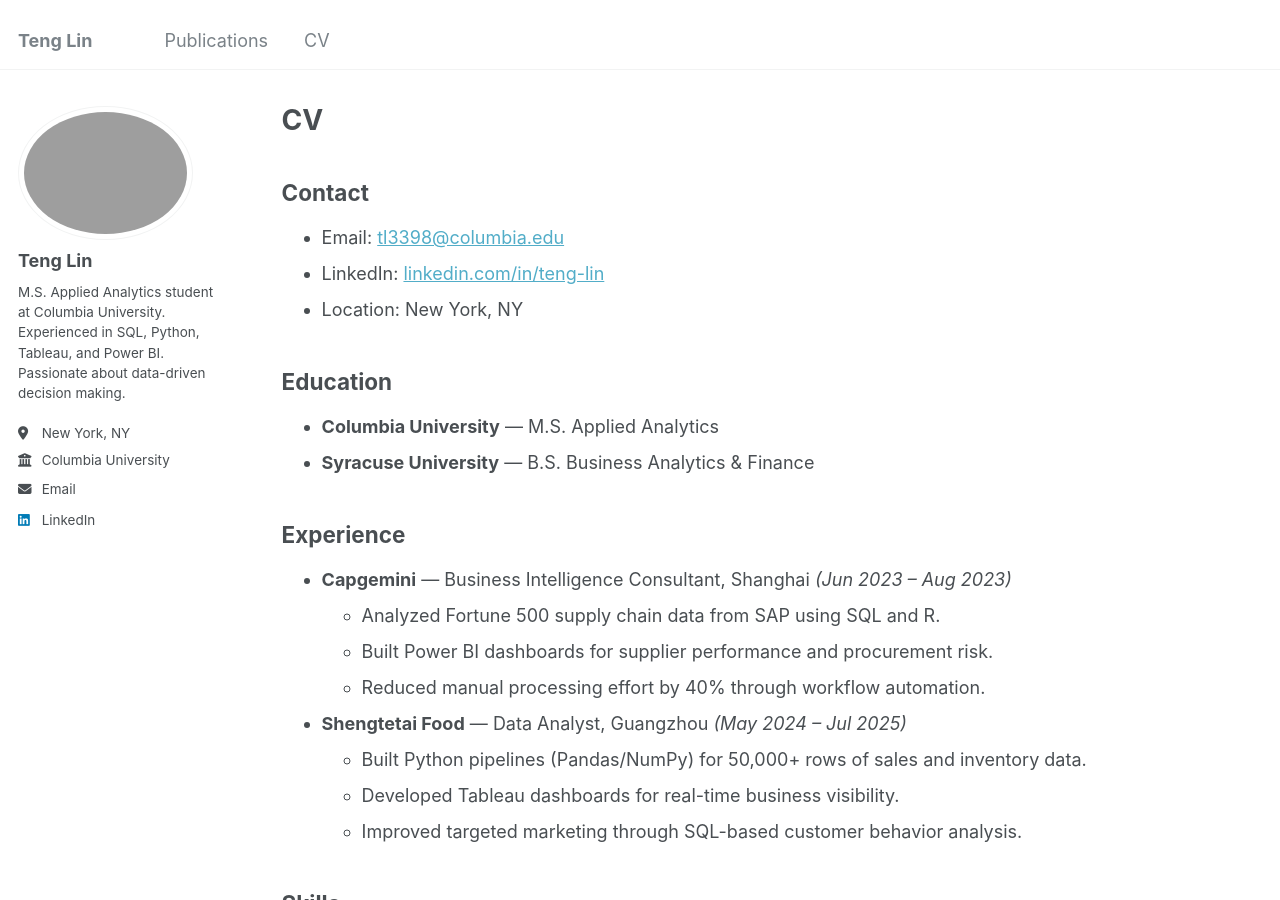
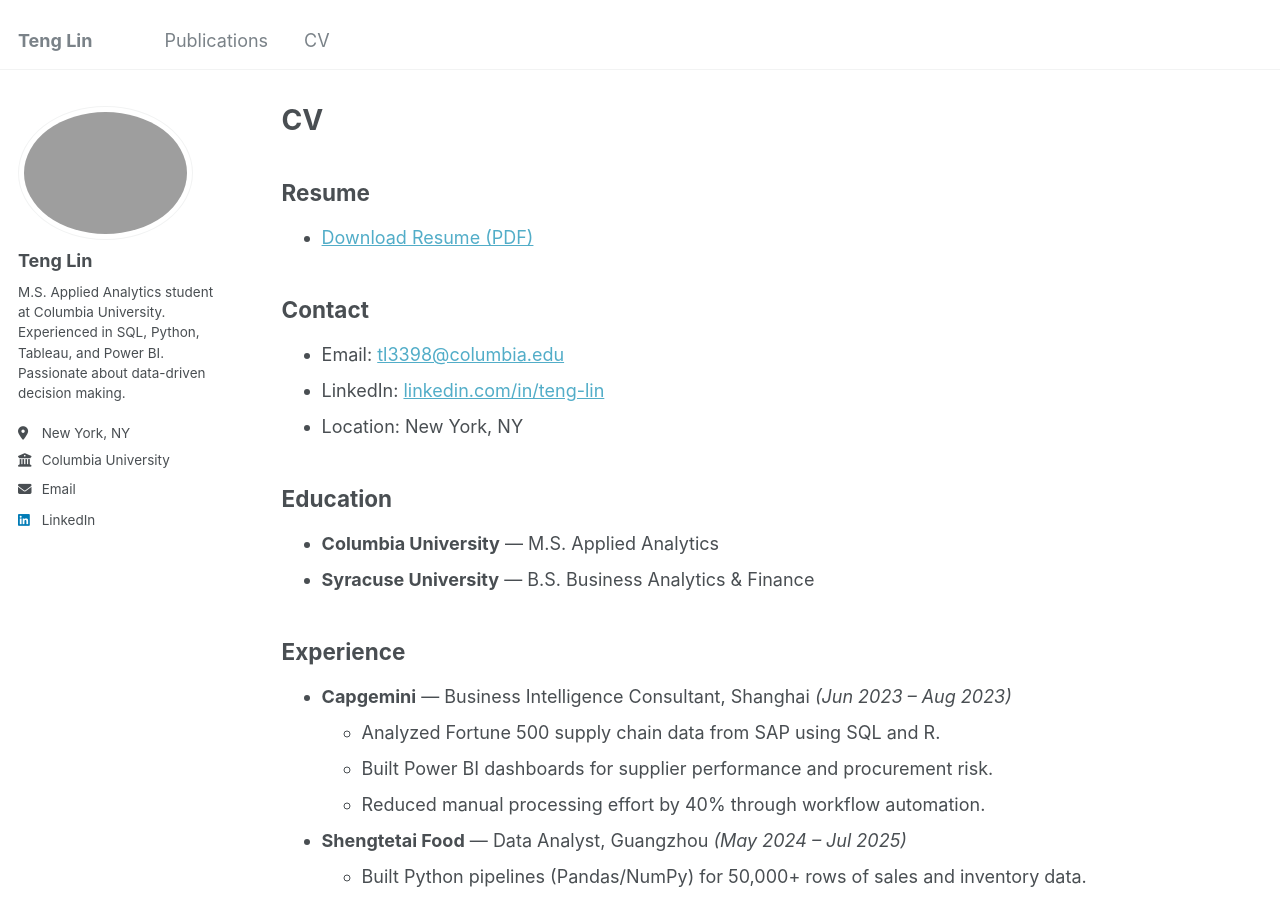
Before and after one commit to tenglin01/tenglin01.github.io, a Jekyll site: the page built from _pages/cv.md, in a window 1280 px wide and 900 px high. Built offline with Jekyll 4.4.1, drawn with Linux system fonts in a browser that asks for light colours.

Commit message:
feat: add downloadable resume PDF link on About and CV pages

```diff
--- a/_pages/cv.md
+++ b/_pages/cv.md
@@ -8,6 +8,9 @@
 ---
 
 {% include base_path %}
+
+## Resume
+- [Download Resume (PDF)](/files/Resume_TENG_LIN.pdf)
 
 ## Contact
 - Email: [tl3398@columbia.edu](mailto:tl3398@columbia.edu)
```
Also changed, not shown: _pages/about.md (+2 -0 lines), 1 other file.
